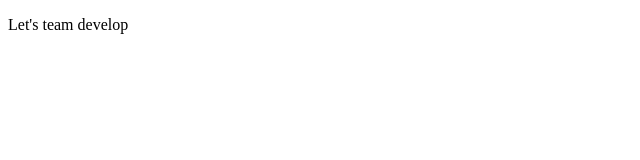
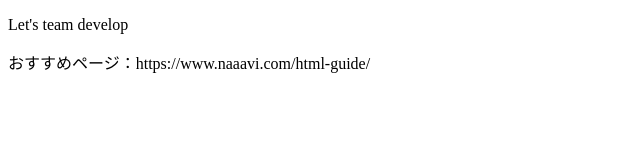
Before and after one commit to IbukiNak/branch, a plain HTML site: page index.html in a window 1280 px wide. Shown: the whole page, without its empty margins (0-640 px from the left). Drawn offline with Linux system fonts and the light colour scheme.

Commit message:
おすすめページURLを追記

```diff
--- a/index.html
+++ b/index.html
@@ -7,5 +7,6 @@
 </head>
 <body>
     <p>Let's team develop</p>
+    <p>おすすめページ：https://www.naaavi.com/html-guide/</p>
 </body>
 </html>
```
